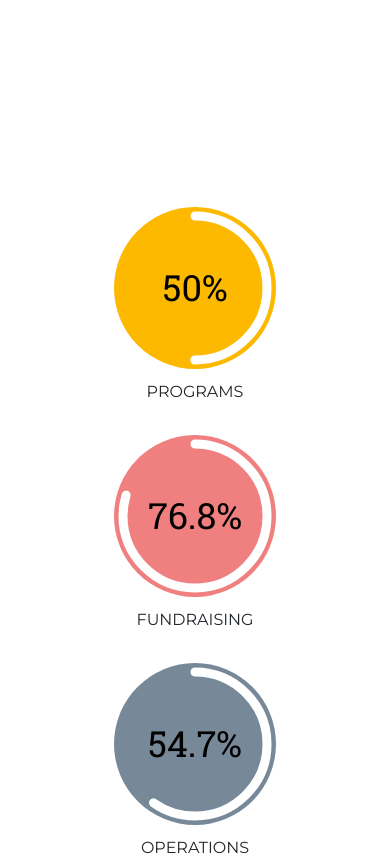
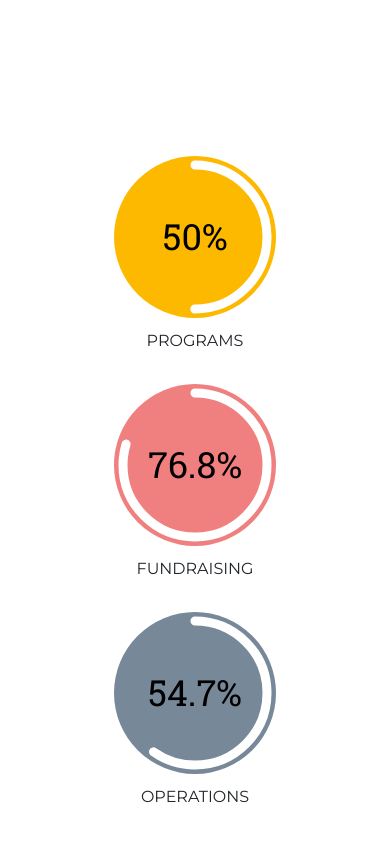
Before and after one commit to Raj-1703/gyws, a plain HTML site: page index.html in a window 390 px wide. Shown: the part 7419-8284 px from the top of the page. Drawn offline with nearby package versions, Linux system fonts and the light colour scheme; some packages are replaced by stand-ins of ours; a script that the page names is missing; a web font is replaced by a local one.

Commit message:
Update index.html

```diff
--- a/index.html
+++ b/index.html
@@ -438,7 +438,7 @@
 
   <div class="row">
     <br><br><br><br>
-    <div class="col-lg-6 col-md-6 col-sm-12 col-12 mb-3" style="padding-top:25%">
+    <div class="col-lg-6 col-md-6 col-sm-12 col-12 mb-3" style="padding-top:12%">
 
             <div class="row spend-list">
                 <div class="col-12 col-lg-4 item d-flex mb-1" >
```
